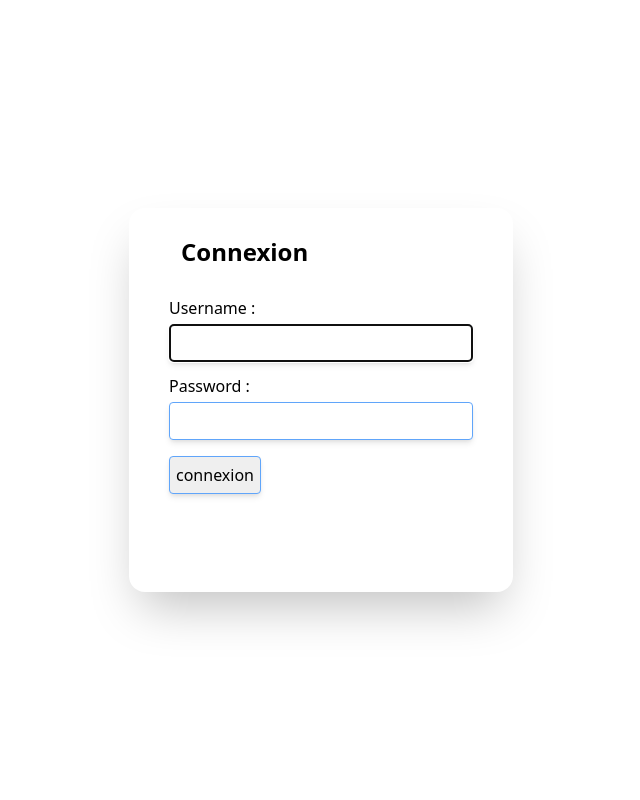
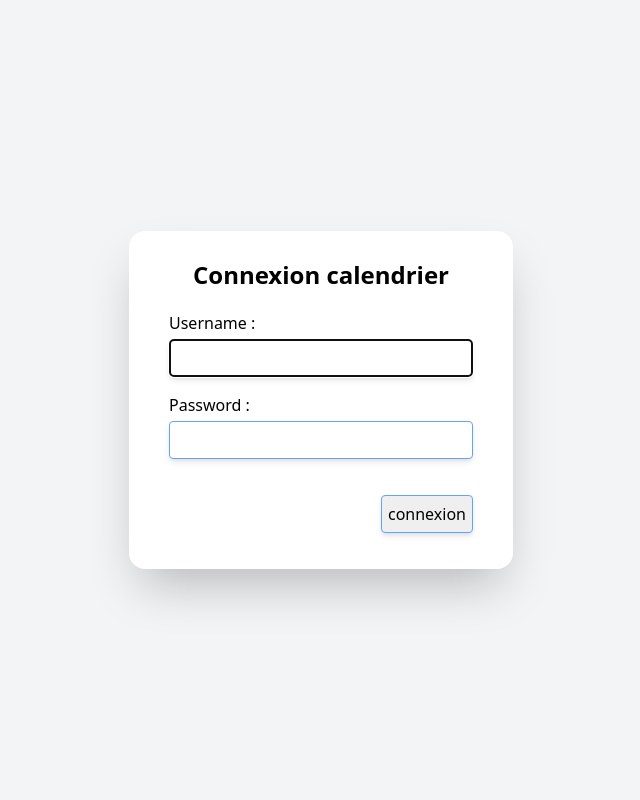
Before and after one commit to RomainChardon/CalendrierVacance, a Symfony app: template templates/Home/Home.html.twig in a window 1280 px wide. Shown: the whole page, without its empty margins (319-959 px from the left). Run offline with Twig, Linux system fonts and the light colour scheme; the template is opened without the code that fills it, so the values that code supplies are empty; some libraries are stand-ins or nearby versions.

Commit message:
page home debut vacances

```diff
--- a/templates/Home/Home.html.twig
+++ b/templates/Home/Home.html.twig
@@ -3,34 +3,45 @@
 {% block title %}login{% endblock %}
 
 {% block body %}
-<div class="min-h-screen flex flex-col justify-center">
-    <div class="px-10 h-96 w-96 p-4 shadow-2xl mx-auto rounded-2xl">
-        <div class="text-2xl m-3 font-extrabold ">
-            <h1 class=""> Connexion </h1>
+<div class="min-h-screen flex flex-col justify-center bg-gray-100">
+    <div class="px-10 w-96 p-4 shadow-2xl mx-auto rounded-2xl bg-white">
+        <div class="text-2xl m-3 font-extrabold text-center">
+            {% if app.user %}
+                <h1 class=""> Déconnexion calendrier</h1>
+            {% else %}
+                <h1 class=""> Connexion calendrier</h1>
+            {% endif %}
         </div>
 
         {% if app.user %}
-            <div>
-                <a href="{{ path('app_logout') }}"> Logout </a>
+            <div class="mt-5">
+                <div class="container mb-5">
+                    <p class="mb-2">Voulez-vous retourner au calendrier ?</p>
+                    <a href="{{ path('calendrier') }}" class="border border-blue-400 shadow-md rounded p-1.5 hover:bg-blue-400 transition duration-200">Calendrier</a>
+                </div>
+                <div class="container mb-5">
+                    <p class="mb-2">Voulez-vous vous déconnecter ?</p>
+                    <a href="{{ path('app_logout') }}" class="border border-blue-400 shadow-md rounded p-1.5 hover:bg-blue-400 transition duration-200" >Se déconnecter</a>
+                </div>
             </div>
         {% else %}
 
-        <div class="mt-7">
+        <div class="mt-5">
             <form novalidate method='POST'>
-                <div class="mb-3">
+                <div class="container mb-4">
                     <label for="username">Username :</label><br>
                     <input type="text" name="username" id="username" value="{{ app.session.get(
                         'app_login_form_old_username') }}" class="border border-blue-400 shadow-md rounded mt-1 w-full p-1.5" required autofocus>
                 </div>
-                <div class="mb-3">
+                <div class="container mb-4">
                     <label for="username">Password :</label><br>
                     <input type="password" name="password" id="password" class="border border-blue-400 shadow-md rounded mt-1 w-full p-1.5" required>
                 </div>
 
                 <input type="hidden" name="csrf_token" value="{{ csrf_token('login_form') }}">
 
-                <div class=" w-full">
-                    <input type="submit" value="connexion" class="border border-blue-400 shadow-md rounded p-1.5 mt-1">
+                <div class="container w-full mt-9 mb-5 flex justify-end">
+                    <input type="submit" value="connexion" class="border border-blue-400 shadow-md rounded p-1.5 hover:bg-blue-400 transition duration-200">
                 </div>
             </form>
         </div>
```
Also changed, not shown: templates/index.html.twig (+7 -7 lines).
